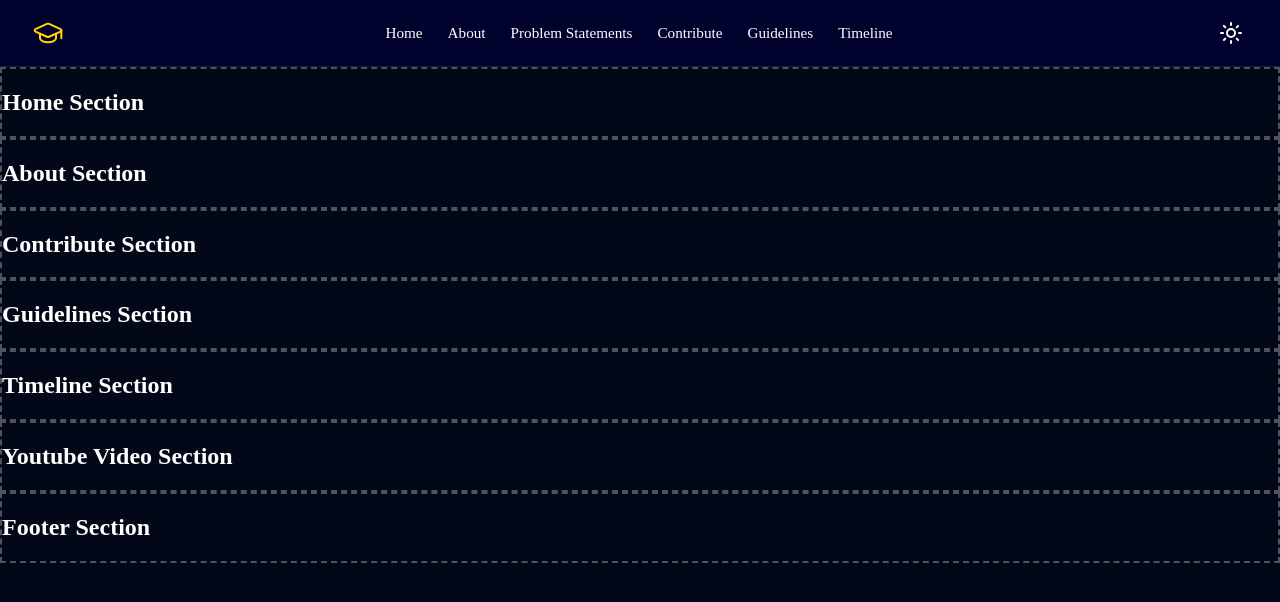
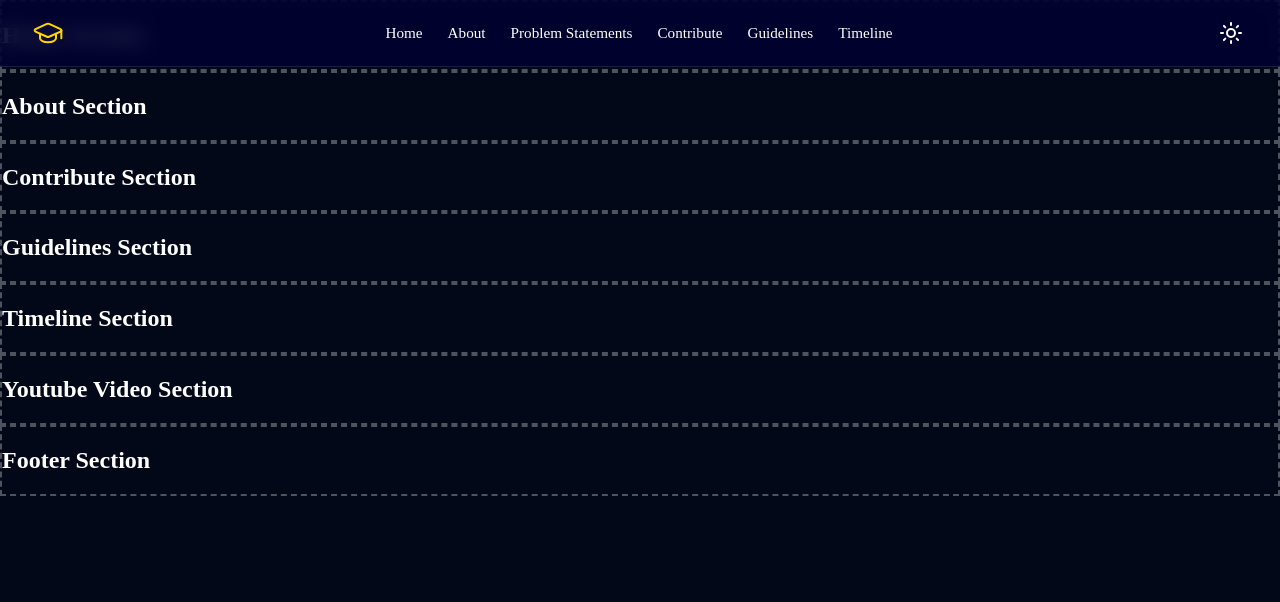
Before and after one commit to Dineshkumar-DK19/GCEE-Smart-college-hackathon, a React app: page / in a window 1280 px wide. Shown: the top 602 px of the page. Built offline with nearby package versions, Linux system fonts and the light colour scheme; the HTML template or start-up script is replaced by a standard one.

Commit message:
Fixed navbar

```diff
--- a/src/components/Navbar.jsx
+++ b/src/components/Navbar.jsx
@@ -65,7 +65,7 @@ const Navbar = ({ theme, toggleTheme }) => {
 
         {/* 2. Hamburger Menu (Mobile Only) */}
         <div className="menu-btn" onClick={() => setIsMenuOpen(!isMenuOpen)}>
-          {isMenuOpen ? <X size={28} /> : <Menu size={28} />}
+          {isMenuOpen ? <X size={24} /> : <Menu size={24} />}
         </div>
       </div>
     </nav>
--- a/src/index.css
+++ b/src/index.css
@@ -48,17 +48,23 @@ body {
 
 /* ... existing styles ... */
 
-/* --- Navbar Layout --- */
 .navbar {
   display: flex;
-  justify-content: space-between; /* Pushes Logo left, Actions right */
+  justify-content: space-between;
   align-items: center;
   padding: 1rem 2rem;
   background-color: var(--nav-bg);
   border-bottom: var(--nav-border);
   backdrop-filter: blur(10px);
-  position: sticky;
-  top: 0;
+
+  /* --- CHANGED LINES --- */
+  position: fixed;        /* Forces it to stay in the viewport */
+  top: 0;                 /* Pins it to the very top */
+  left: 0;                /* Aligns it to the left edge */
+  width: 100%;            /* Ensures it spans the full width */
+  box-sizing: border-box; /* Prevents padding from breaking the width */
+  /* -------------------- */
+
   z-index: 1000;
 }
 
@@ -182,6 +188,10 @@ body {
   transition: background-color 0.3s;
 }
 
+
 .nav-icon:hover {
-  background-color: rgba(128, 128, 128, 0.2);
+  background-color: rgba(255, 215, 0, 0.15);   /* Subtle Gold background */
+  color: #FFD700;                              /* Icon turns Gold (Matches your Logo) */
+  transform: scale(1.15) rotate(15deg);        /* Zooms in 15% and tilts slightly */
+  box-shadow: 0 0 15px rgba(255, 215, 0, 0.4); /* Adds a soft glow around it */
 }
```
